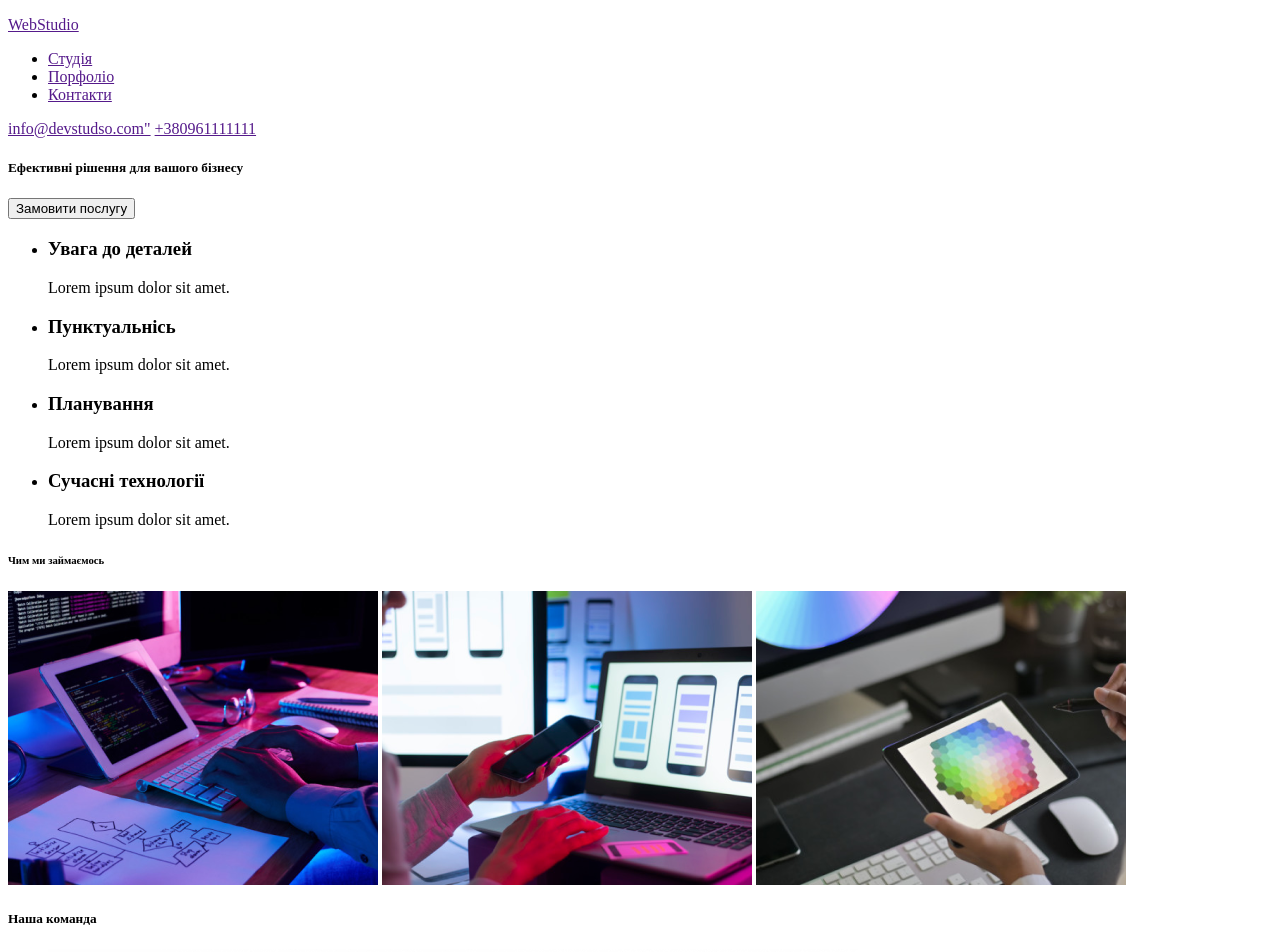
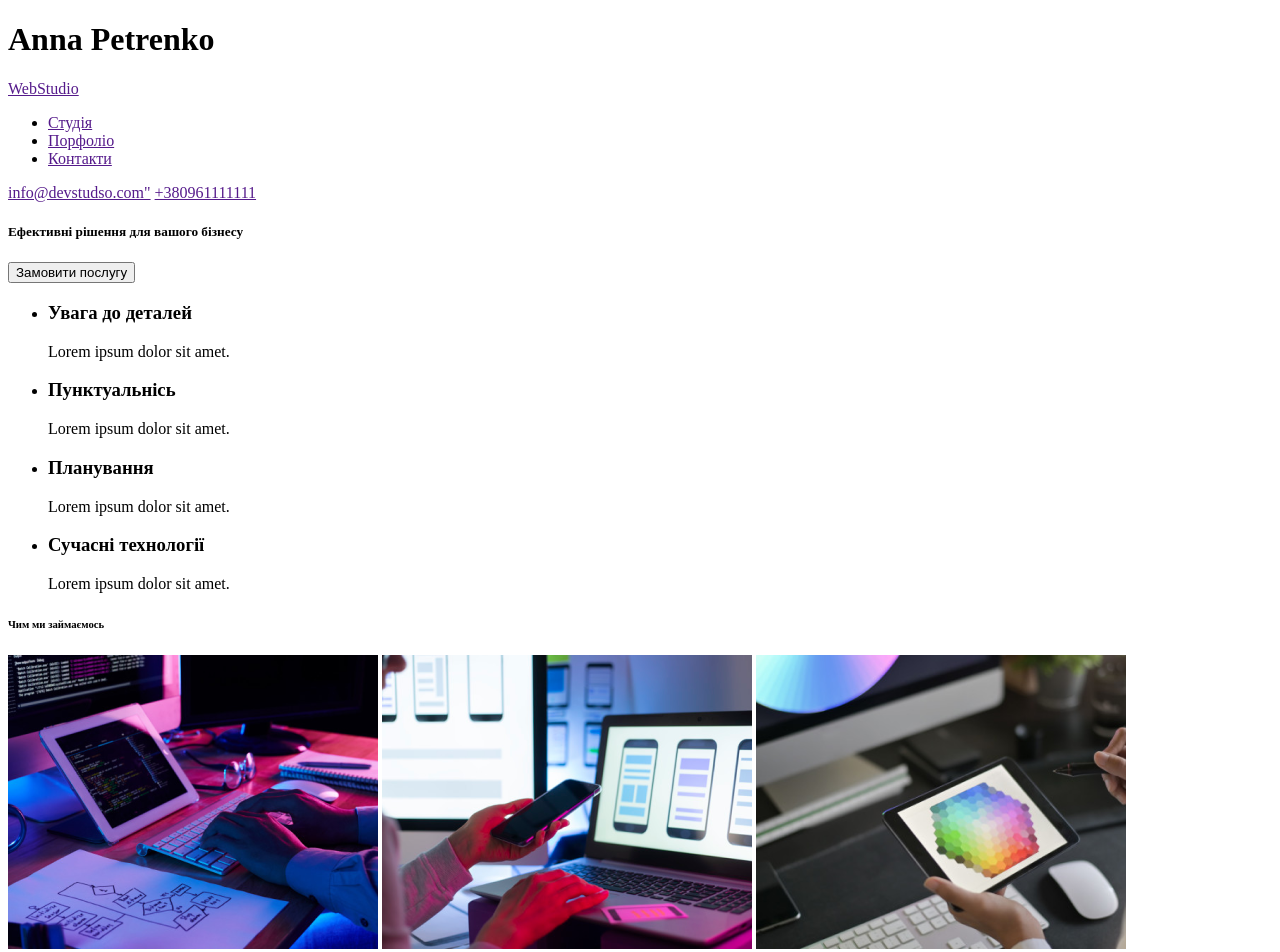
Before and after one commit to Anxgrew271/tests, a plain HTML site: page index.html in a window 1280 px wide. Shown: the top 952 px of the page. Drawn offline with Linux system fonts and the light colour scheme.

Commit message:
update index

```diff
--- a/index.html
+++ b/index.html
@@ -6,6 +6,9 @@
     <title>Document</title>
   </head>
   <body>
+<h1>Anna Petrenko</h1>
+
+
     <header>
       <a href="">
         <p>WebStudio</p>
```
